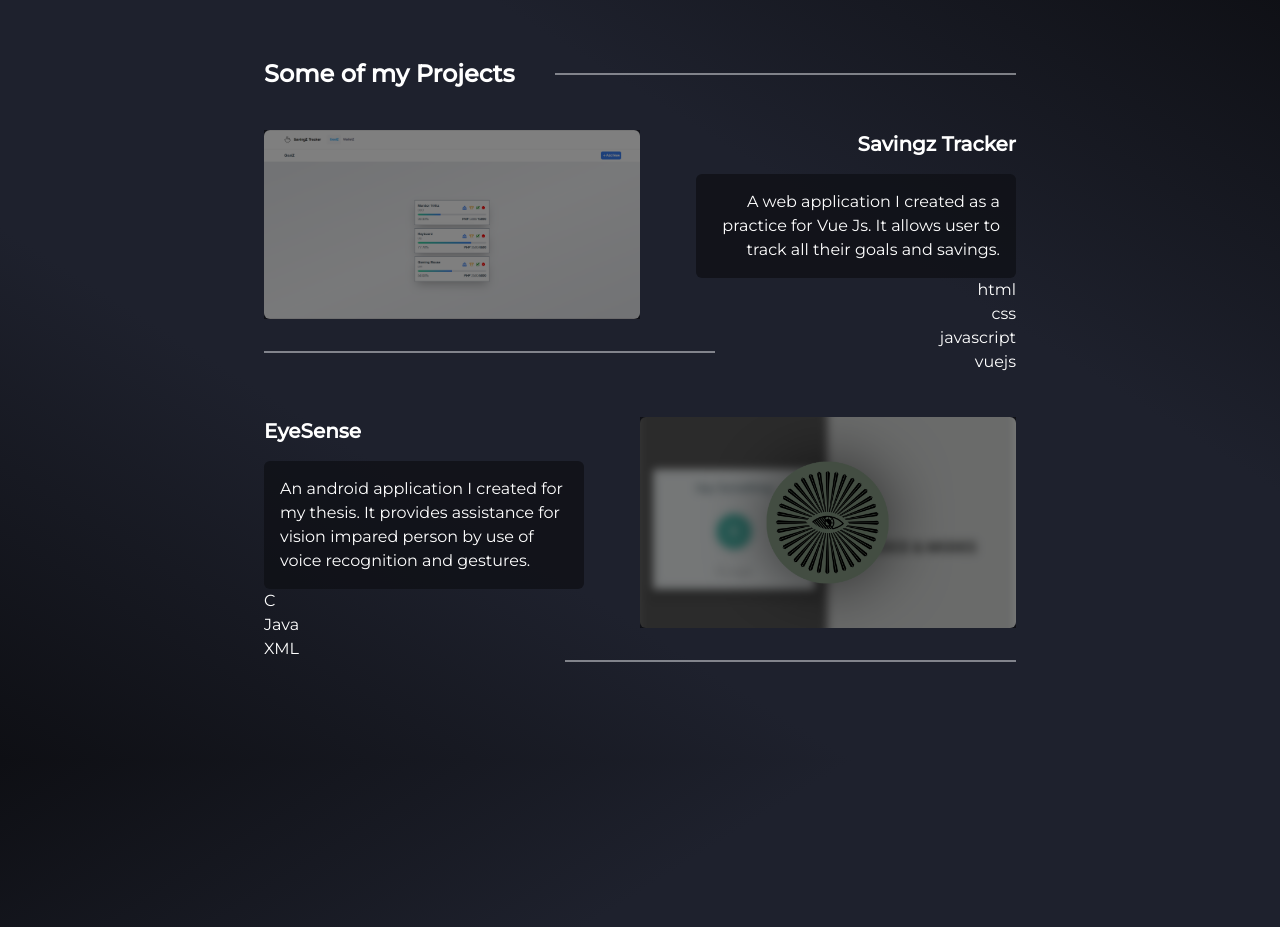
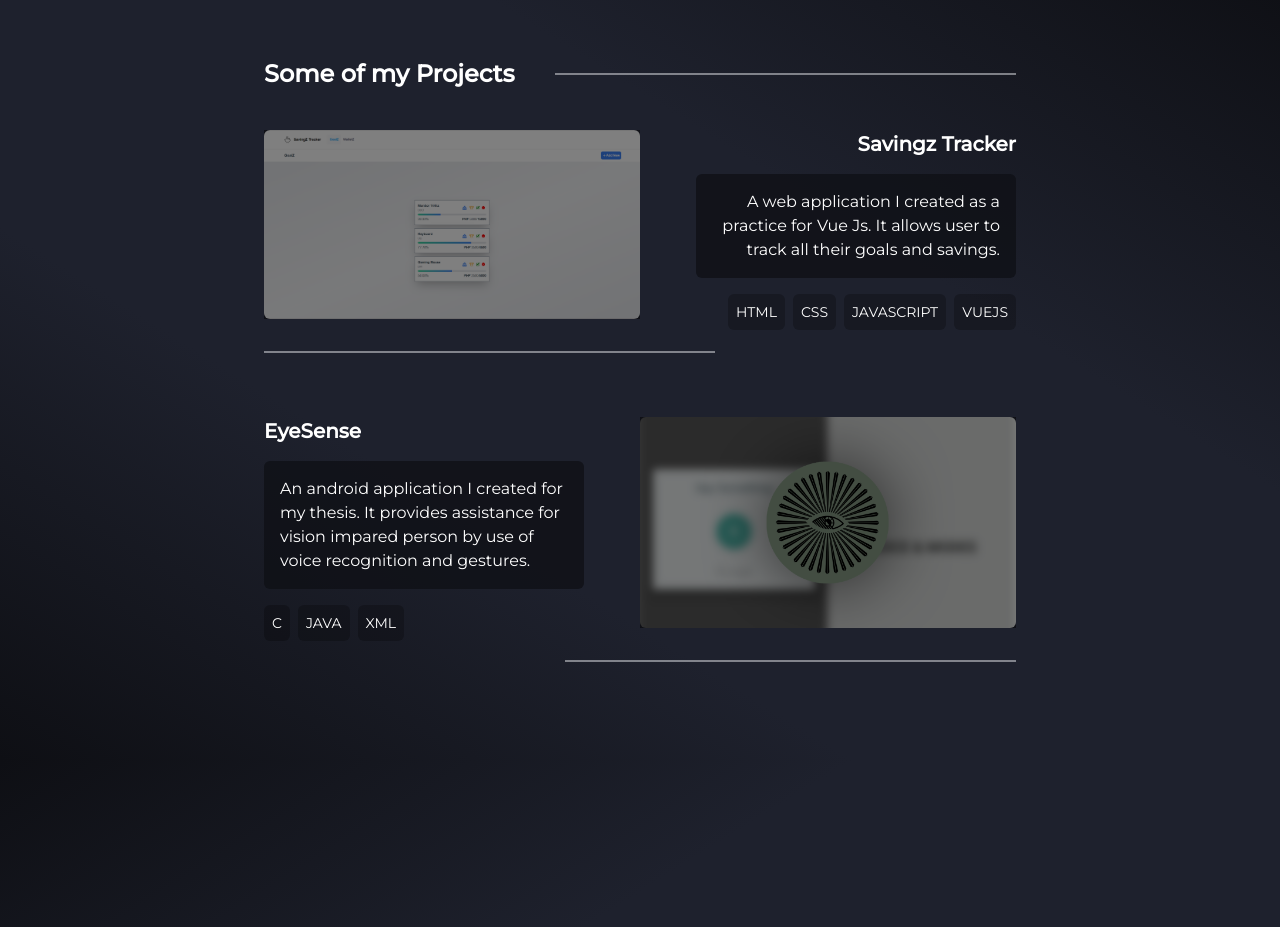
Before and after one commit to Zeaventyyy/My-Portfolio, a React (Create React App) app: page / in a window 1280 px wide. Shown: the part 2440-3367 px from the top of the page. Built offline with nearby package versions, Linux system fonts and the light colour scheme.

Commit message:
Fixed classes naming

```diff
--- a/src/landingpage/project/project.jsx
+++ b/src/landingpage/project/project.jsx
@@ -16,8 +16,10 @@ function Project() {
           </div>
 
           <div className="flex flex-col">
-            <div className="flex flex-col xl:flex-row justify-between bg-slate-800 p-4 rounded-lg xl:bg-inherit xl:p-0 xl:rounded-none">
-              <div className="w-full xl:h-full xl:w-1/2 relative top-0 right-0">
+            <div
+              className={`${styles.container} flex flex-col xl:flex-row justify-between`}
+            >
+              <div className={styles.project}>
                 <img
                   src={SavingzTracker}
                   alt="Savingz Tracker"
@@ -34,7 +36,7 @@ function Project() {
                     A web application I created as a practice for Vue Js. It
                     allows user to track all their goals and savings.
                   </p>
-                  <ul className={`${styles.container}`}>
+                  <ul className={`${styles.item}`}>
                     <li className={styles.pill}>html</li>
                     <li className={styles.pill}>css</li>
                     <li className={styles.pill}>javascript</li>
@@ -44,8 +46,10 @@ function Project() {
               </div>
             </div>
             <p className="border-[1px] opacity-50 self-start w-3/5 mt-8" />
-            <div className="flex xl:flex-row-reverse flex-col justify-between xl:mt-16 mt-4 bg-slate-800 p-4 rounded-lg xl:bg-inherit xl:p-0 xl:rounded-none">
-              <div className="w-full xl:h-full xl:w-1/2 items-end relative top-0 right-0">
+            <div
+              className={`${styles.container} flex xl:flex-row-reverse flex-col justify-between xl:mt-16 mt-4`}
+            >
+              <div className={`${styles.project} items-end`}>
                 <img src={Eyesense} alt="Eyesense" className="rounded-md" />
                 <div className="h-full w-full absolute bg-black top-0 left-0 right-0 bottom-0 opacity-50 hover:bg-transparent transition duration-500" />
               </div>
@@ -59,7 +63,7 @@ function Project() {
                     assistance for vision impared person by use of voice
                     recognition and gestures.
                   </p>
-                  <ul className={`${styles.container} !justify-start`}>
+                  <ul className={`${styles.item} !justify-start`}>
                     <li className={styles.pill}>C</li>
                     <li className={styles.pill}>Java</li>
                     <li className={styles.pill}>XML</li>
```
